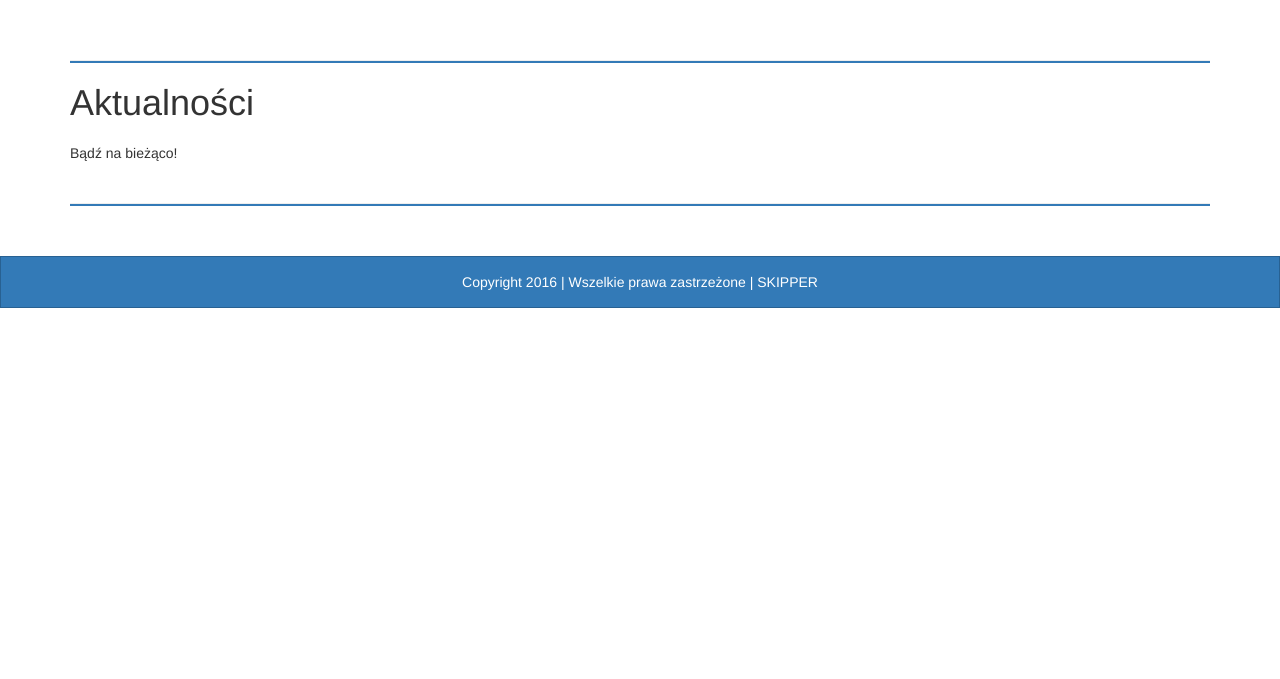
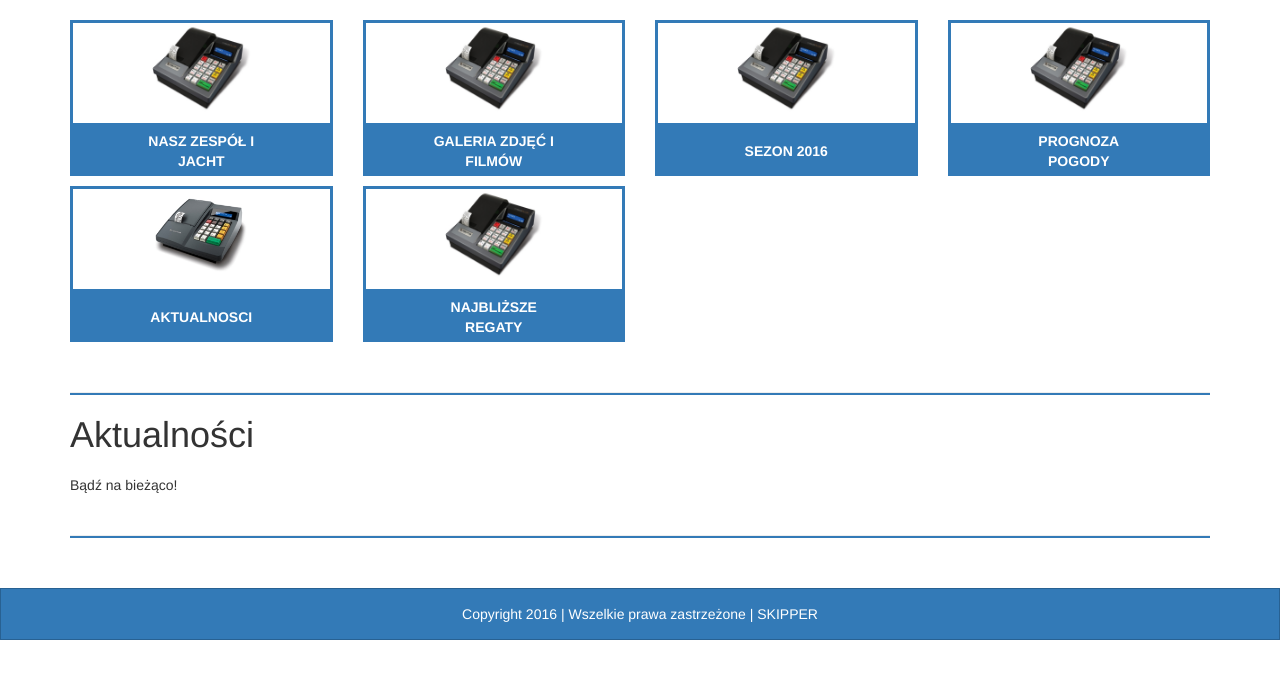
Before and after one commit to Qula/skipper, a PHP site: page /zeglarstwo.php in a window 1280 px wide. Shown: the part 52-731 px from the top of the page. Run offline with PHP 8.4, Linux system fonts and the light colour scheme; data that the repository does not hold is empty.

Commit message:
zeglarstwo wiesiolka

```diff
--- a/zeglarstwo.php
+++ b/zeglarstwo.php
@@ -1,7 +1,59 @@
 <?php include 'header.php' ?>
 
 <div class="container">
+    <div class="row">
+        <div class="col-lg-3 col-md-3 col-sm-3 col-xs-6">
+            <div class="col-md-12 head-desc">
+                <img src="kdpic/Mala_Plus.jpg" class="img-responsive" alt="">
+                <div class="head-name">
+                    <p>Nasz zespół i jacht</p>
+                </div>
+            </div>
+        </div>
+        <div class="col-lg-3 col-md-3 col-sm-3 col-xs-6">
+            <div class="col-md-12 head-desc">
+                <img src="kdpic/Mala_Plus.jpg" class="img-responsive" alt="">
+                <div class="head-name">
+                    <p>Galeria zdjęć i filmów</p>
+                </div>
+            </div>
+        </div>
+        <div class="col-lg-3 col-md-3 col-sm-3 col-xs-6">
+            <div class="col-md-12 head-desc">
+                <img src="kdpic/Mala_Plus.jpg" class="img-responsive" alt="">
+                <div class="head-name">
+                    <p>SEZON 2016</p>
+                </div>
+            </div>
+        </div>
+        <div class="col-lg-3 col-md-3 col-sm-3 col-xs-6">
+            <div class="col-md-12 head-desc">
+                <img src="kdpic/Mala_Plus.jpg" class="img-responsive" alt="">
+                <div class="head-name">
+                    <p>Prognoza pogody</p>
+                </div>
+            </div>
+        </div>
 
+        <div class="col-lg-3 col-md-3 col-sm-3 col-xs-6">
+            <div class="col-md-12 head-desc"  data-kasa="lupo">
+                <img src="kdpic/Lupo_1.JPG" class="img-responsive" alt="">
+                <div class="head-name">
+                    <p>Aktualnosci</p>
+                </div>
+            </div>
+        </div>
+
+        <div class="col-lg-3 col-md-3 col-sm-3 col-xs-6">
+            <div class="col-md-12 head-desc">
+                <img src="kdpic/Mala_Plus.jpg" class="img-responsive" alt="">
+                <div class="head-name">
+                    <p>Najbliższe regaty</p>
+                </div>
+            </div>
+        </div>
+
+    </div>
     <hr>
     <h1>Aktualności</h1>
     <p>Bądź na bieżąco!</p>
```
